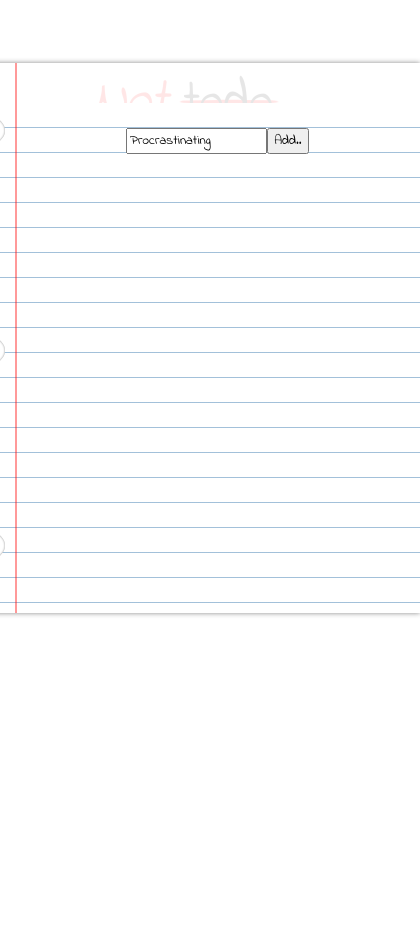
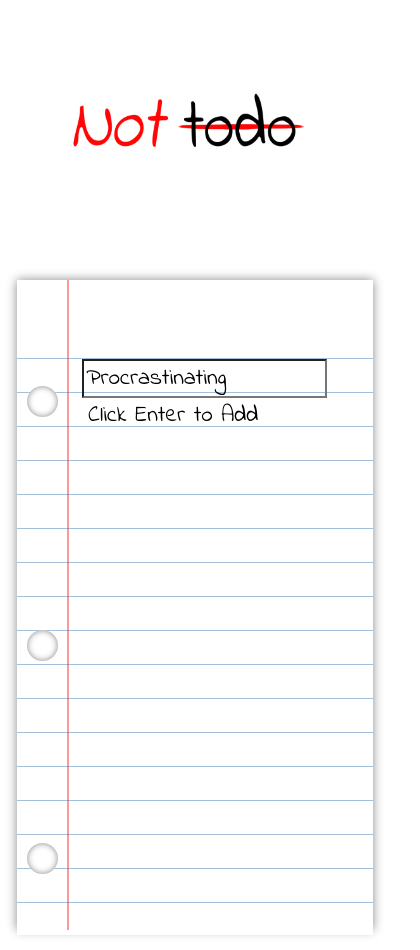
Before and after one commit to NickEngmann/not-to-do, an Angular app: page / in a window 390 px wide. Shown: the whole page, 420 px wide, since content can reach past the window. Before the commit the page ends 844 px from the top, so only its background shows below. Built offline with nearby package versions, Linux system fonts and the light colour scheme.

Commit message:
CSS styling fixes, button fix, contenteditable removal, mobile friendly

```diff
--- a/src/app/app.component.html
+++ b/src/app/app.component.html
@@ -1,6 +1,6 @@
 <!--The content below is only a placeholder and can be replaced.-->
 <div style="text-align:center">
-  <img width="300" src="./assets/not-todologo.png">
+  <img width="380" src="./assets/not-todologo.png">
 </div>
 <div style="text-align:center">
   <app-list></app-list>
--- a/src/app/list/list/list.component.css
+++ b/src/app/list/list/list.component.css
@@ -1,53 +1,63 @@
 
 @import url(https://fonts.googleapis.com/css?family=Indie+Flower);
 body {
-  margin: 0;
-  padding: 0;
   background: black;
+  text-align: left;
 }
+@media only screen and (min-width:320px){
+    .paper{
+        width: 95%;
+    }
+  }
+
+@media only screen and (min-width:720px){
+    .paper {
+        width: 70%;
+    }
+}
+
 .paper {
-  position: absolute;
-  height: 550px;
-  width: 450px;
+  position: sticky;
+  height: 650px;
+  margin: 20px auto;
   background: rgba(255,255,255,0.9);
-  margin: -275px -225px;
-  left: 50%;
-  top: 40%;
-  box-shadow: 0px 0px 5px 0px #888;
+  box-shadow: 0px 0px 10px 0px #888;
 }
 .paper::before {
   content: '';
   position: absolute;
-  left: 45px;
+  left: 50px;
   height: 100%;
+  z-index: 1;
   width: 2px;
   background: rgba(255,0,0,0.4);
 }
 .lines {
-  margin-top: 40px;
+  margin-top: 45px;
+  position: absolute;
   height: calc(100% - 40px);
   width: 100%;
-  background-image: repeating-linear-gradient(white 0px, white 24px, steelblue 25px);
+  background-image: repeating-linear-gradient(white 0px, white 33px, steelblue 34px);
 }
 .text {
   position: absolute;
-  top: 65px;
-  left: 55px;
+  top: 34px;
+  left: 65px;
   bottom: 10px;
   right: 10px;
   line-height: 25px;
   font-family: 'Indie Flower';
-  overflow: hidden;
   outline: none;
+  text-align: left;
 }
 .holes {
   position: absolute;
   left: 10px;
-  height: 25px;
-  width: 25px;
+  height: 31px;
+  width: 31px;
   background: white;
   border-radius: 50%;
-  box-shadow: inset 0px 0px 2px 0px #888;
+  box-shadow: inset 0px 0px 6px 0px #888;
 }
 .hole-top {
   top: 10%;
@@ -59,14 +69,36 @@ body {
   bottom: 10%;
 }
 button{
-    font-family: 'Indie Flower'
+    font-family: 'Indie Flower';
+    background-color: Transparent;
+    background-repeat:no-repeat;
+    border: none;
+    outline: none;
+    font-size: 23px;
 }
 li{
-    font-family: 'Indie Flower'
+    font-family: 'Indie Flower';
+    color: black;
+    text-decoration:line-through;
+    text-decoration-color: red;
+    font-size: 23px;
+    list-style-type: none
 }
 input{
-    font-family: 'Indie Flower'
+    font-family: 'Indie Flower';
+    color: black;
+    font-size: 23px;
+    background-color: Transparent;
+    background-repeat:no-repeat;
+    overflow: hidden;
 }
 h1{
-    font-family: 'Indie Flower', cursive;
+    font-family: 'Indie Flower';
 }
+.add:hover{
+    text-decoration:line-through;
+    text-decoration-color: red;
+}
+.delete:hover{
+    color:red
+}
--- a/src/app/list/list/list.component.html
+++ b/src/app/list/list/list.component.html
@@ -1,17 +1,17 @@
   <div class="paper">
     <div class="lines">
-    <div class="text" contenteditable spellcheck="false">
+      <div class="text" spellcheck="false">
           <li *ngFor="let listItemsName of listItems">
-            {{ listItemsName }} <button (click)="deleteItem(listItemsName)">X</button>
+              {{ listItemsName }} <button class="delete" (click)="deleteItem(listItemsName)">X</button>
             </li>
+          <form #form="ngForm" (ngSubmit)="addList()">
+            <input
+            required
+            [(ngModel)]="listItemName"
+            [ngModelOptions]="{standalone: true}">
 
-          <input
-          type="text"
-          class="form-control"
-          [(ngModel)]="listItemName">
-
-          <button class="btn btn-primary"[disabled]="!newSession"
-            (click)="addList()">Add..</button>
+            <button type="submit" class="add"><span>Click Enter to Add</span></button>
+          </form>
         </div>
     <div class="holes hole-top"></div>
     <div class="holes hole-middle"></div>
--- a/src/app/list/list/list.component.ts
+++ b/src/app/list/list/list.component.ts
@@ -21,9 +21,9 @@ export class ListComponent implements OnInit {
   }
 
   addList() {
-    console.log(this.listItemName);
     this.listItems.push(this.listItemName);
-    this.listItemName='';
+    this.listItemName=undefined;
+    console.log(this.listItems);
   }
   deleteItem(listItemName){
     for(let i = 0; i<this.listItems.length;i++){
```
Lines whose indentation alone changed are shown as unchanged.
